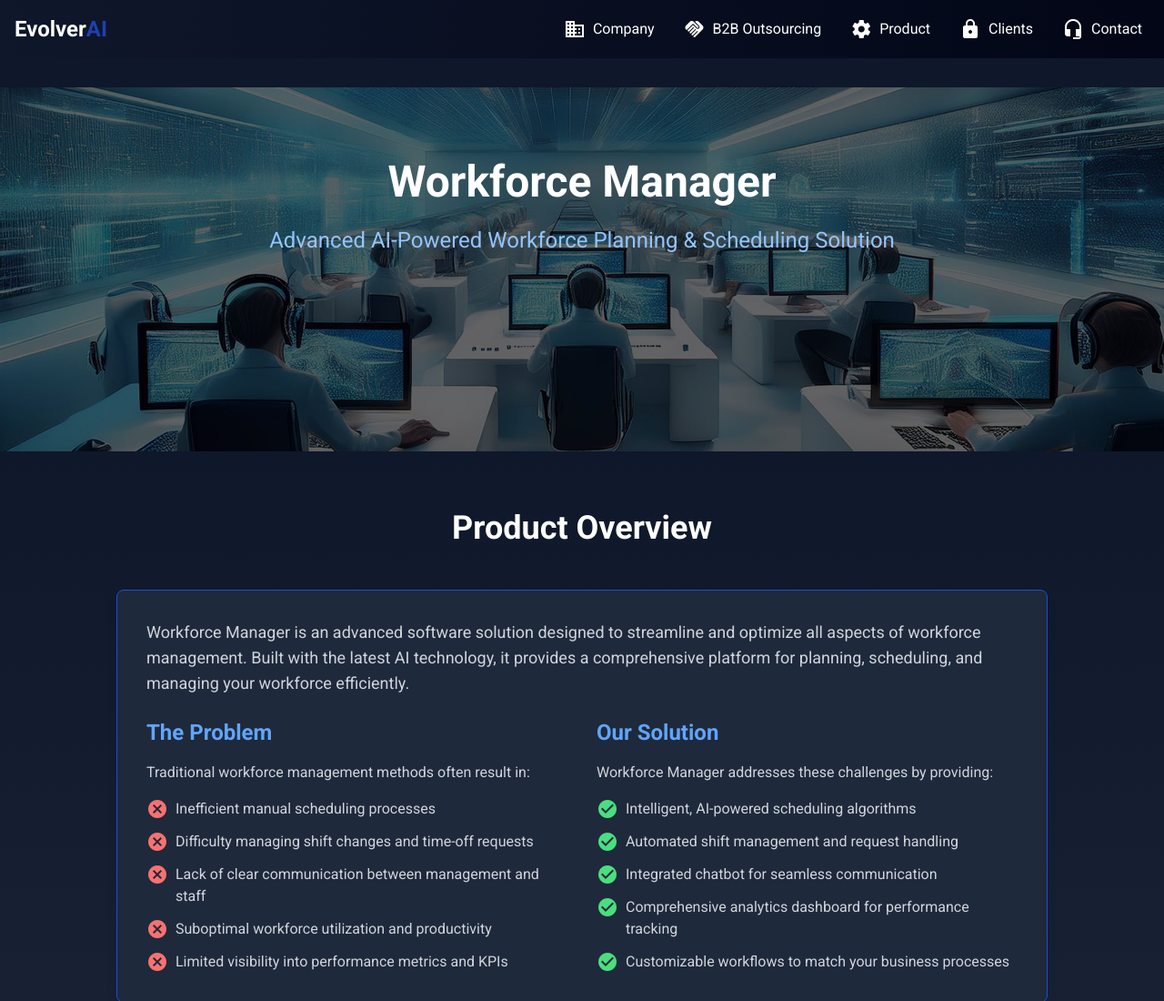
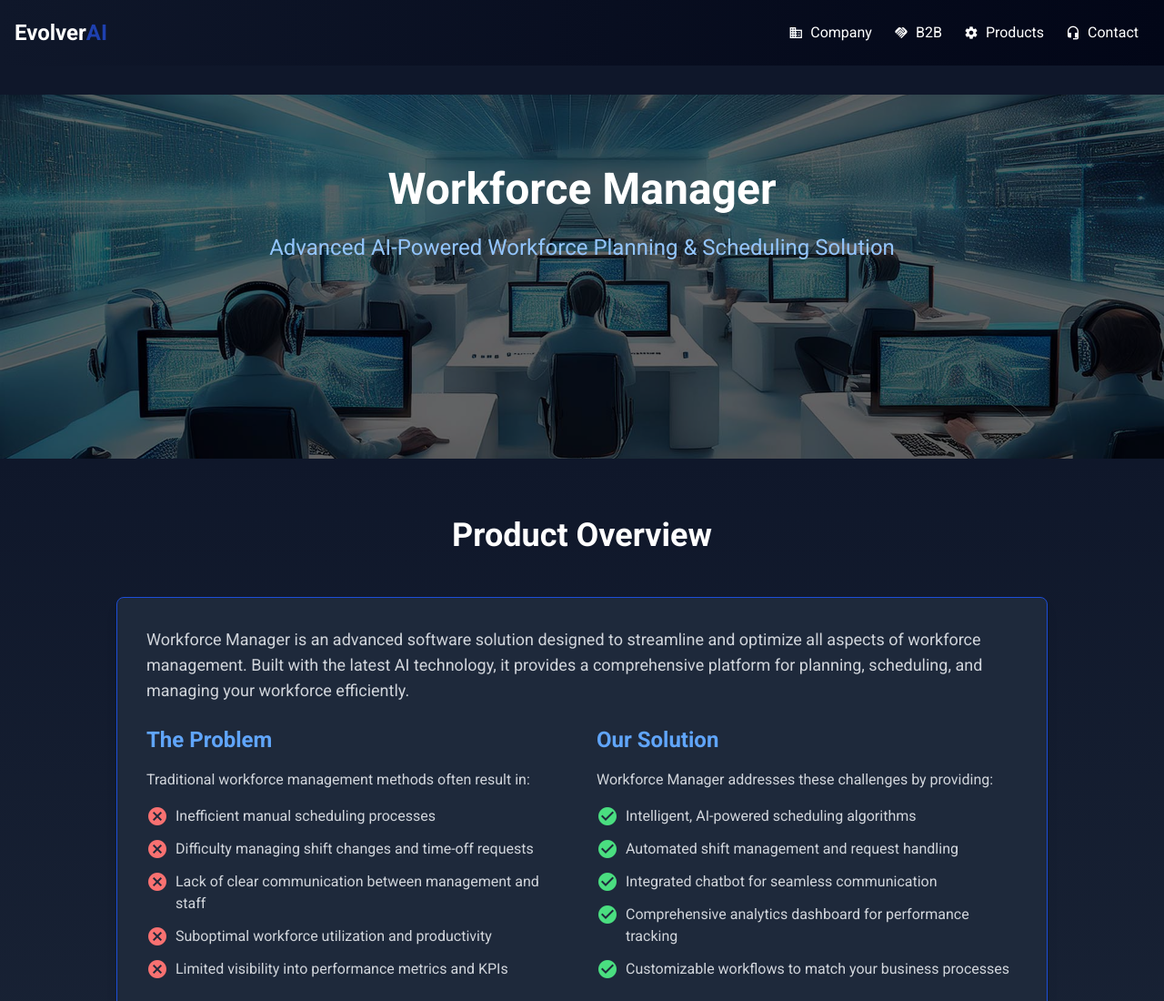
Before and after one commit to EvolverAI/landingpage, a website: page www/more_wfm.html in a window 1280 px wide. Shown: the top 1100 px of the page at 91% size. Drawn offline with nearby package versions, Linux system fonts and the light colour scheme.

Commit message:
Refactor header component references and enhance mobile menu functionality

```diff
--- a/www/components/header.html
+++ b/www/components/header.html
@@ -1,24 +1,21 @@
 <header class="bg-gradient-to-r from-slate-900 to-slate-950 text-white py-4 mb-8 sticky top-0 z-50">
   <div class="container mx-auto px-4 flex justify-between items-center">
     <h1 class="text-2xl font-bold">Evolver<span class="text-blue-800">AI</span></h1>
-  <button id="menu-button" class="md:hidden focus:outline-none">
+    <button id="mobile-menu-button" class="md:hidden focus:outline-none">
       <i class="material-icons md-24">menu</i>
     </button>
-  <nav id="menu" class="hidden md:flex space-x-4">
-    <a href="#company" class="text-white px-2 py-1 hover:underline flex items-center" onclick="scrollToSection(event, 'company')">
-      <i class="material-icons mr-2">business</i> Company
+    <nav id="menu" class="hidden md:flex items-center">
+      <a href="index.html#company" class="text-white px-3 py-2 hover:underline flex items-center whitespace-nowrap" onclick="handleNavigation(event, 'company')">
+        <i class="material-icons text-base leading-none mr-2">business</i>Company
       </a>
-    <a href="#b2b_outsourcing" class="text-white px-2 py-1 hover:underline flex items-center" onclick="scrollToSection(event, 'b2b_outsourcing')">
-      <i class="material-icons mr-2">handshake</i> B2B
+      <a href="index.html#b2b_outsourcing" class="text-white px-3 py-2 hover:underline flex items-center whitespace-nowrap" onclick="handleNavigation(event, 'b2b_outsourcing')">
+        <i class="material-icons text-base leading-none mr-2">handshake</i>B2B
       </a>
-    <a href="#product" class="text-white px-2 py-1 hover:underline flex items-center" onclick="scrollToSection(event, 'product')">
-      <i class="material-icons mr-2">settings</i> Products
+      <a href="index.html#product_wfm" class="text-white px-3 py-2 hover:underline flex items-center whitespace-nowrap" onclick="handleNavigation(event, 'product_wfm')">
+        <i class="material-icons text-base leading-none mr-2">settings</i>Products
       </a>
-    <a href="#" class="text-white px-2 py-1 hover:underline flex items-center" onclick="scrollToSection(event, 'clients')">
-      <i class="material-icons mr-2">lock</i> Clients
-    </a>
-    <a href="#contact" class="text-white px-2 py-1 hover:underline flex items-center" onclick="scrollToSection(event, 'contact')">
-      <i class="material-icons mr-2">headset_mic</i> Contact
+      <a href="index.html#contact" class="text-white px-3 py-2 hover:underline flex items-center whitespace-nowrap" onclick="handleNavigation(event, 'contact')">
+        <i class="material-icons text-base leading-none mr-2">headset_mic</i>Contact
       </a>
     </nav>
   </div>
--- a/www/js/components.js
+++ b/www/js/components.js
@@ -4,33 +4,138 @@
  * This script dynamically loads HTML components into the main page
  */
 
+// Global container for event handlers
+const EvolverAI = {
+  // Store toggle function at module level so it's consistent
+  toggleMobileMenu: null,
+
+  initMobileMenu: function() {
+    const menuButton = document.getElementById('mobile-menu-button');
+    const menu = document.getElementById('menu');
+
+    if (menuButton && menu) {
+      console.log('Mobile menu elements found, setting up event listener');
+
+      // Define the toggle function only once and store it
+      if (!EvolverAI.toggleMobileMenu) {
+        EvolverAI.toggleMobileMenu = function() {
+          console.log('Mobile menu button clicked');
+          menu.classList.toggle('hidden');
+        };
+      }
+
+      // Remove any existing event listeners to prevent duplicates
+      menuButton.removeEventListener('click', EvolverAI.toggleMobileMenu);
+
+      // Add the event listener
+      menuButton.addEventListener('click', EvolverAI.toggleMobileMenu);
+
+      console.log('Mobile menu initialized successfully');
+    } else {
+      console.log('Mobile menu elements not found yet');
+    }
+  }
+};
+
+// Initialize components
 document.addEventListener('DOMContentLoaded', function() {
+  // Store the hash to use after components are loaded
+  const initialHash = window.location.hash ? window.location.hash.substring(1) : null;
+
   // Load all component placeholders
-  document.querySelectorAll('[data-component]').forEach(placeholder => {
+  const placeholders = document.querySelectorAll('[data-component]');
+  let loadedCount = 0;
+
+  // Try to initialize menu as early as possible
+  setTimeout(EvolverAI.initMobileMenu, 50);
+
+  placeholders.forEach(placeholder => {
     const componentName = placeholder.getAttribute('data-component');
     fetch(`components/${componentName}.html`)
       .then(response => response.text())
       .then(html => {
         placeholder.innerHTML = html;
+        loadedCount++;
+
+        // Check if all components are loaded
+        if (loadedCount === placeholders.length) {
+          console.log('All components loaded, initializing mobile menu');
+          // Try multiple times with increasing delays to ensure it catches
+          setTimeout(EvolverAI.initMobileMenu, 100);
+          setTimeout(EvolverAI.initMobileMenu, 300);
+          setTimeout(EvolverAI.initMobileMenu, 500);
+
+          // If we arrived with a hash in the URL, scroll to that section now that components are loaded
+          if (initialHash) {
+            setTimeout(() => {
+              const targetSection = document.getElementById(initialHash);
+              if (targetSection) {
+                targetSection.scrollIntoView({ behavior: 'smooth', block: 'start' });
+              }
+            }, 300); // Small delay to ensure DOM is fully updated
+          }
+        }
       })
       .catch(error => console.error(`Error loading component: ${componentName}`, error));
   });
 
-  // Initialize scroll function (moved from inline script in header)
+  // Initialize scroll function
   window.scrollToSection = function(event, sectionId) {
     event.preventDefault();
     const section = document.getElementById(sectionId);
     if (section) {
       section.scrollIntoView({ behavior: 'smooth', block: 'start' });
+
+      // Close mobile menu when clicking a link (on mobile)
+      if (window.innerWidth < 768) {
+        const menu = document.getElementById('menu');
+        if (menu) menu.classList.add('hidden');
+      }
     }
   };
 
-  // Initialize mobile menu toggle
-  const menuButton = document.getElementById('menu-button');
-  const menu = document.getElementById('menu');
-  if (menuButton && menu) {
-    menuButton.addEventListener('click', () => {
-      menu.classList.toggle('hidden');
+  // Handle navigation between pages
+  window.handleNavigation = function(event, sectionId) {
+    event.preventDefault();
+
+    // Check if we're on the index page
+    const isIndexPage = window.location.pathname.endsWith('index.html') ||
+                        window.location.pathname.endsWith('/') ||
+                        window.location.pathname.split('/').pop() === '';
+
+    if (isIndexPage) {
+      // We're on index.html, use local scrolling
+      scrollToSection(event, sectionId);
+    } else {
+      // We're on another page, navigate to index.html with the anchor
+      window.location.href = `index.html#${sectionId}`;
+    }
+  };
+});
+
+// Try to initialize again once everything is fully loaded
+window.addEventListener('load', function() {
+  console.log('Window fully loaded, initializing mobile menu again');
+  setTimeout(EvolverAI.initMobileMenu, 100);
+  setTimeout(EvolverAI.initMobileMenu, 300);
+  setTimeout(EvolverAI.initMobileMenu, 500);
+});
+
+// Add a mutation observer to detect when the header is added to the DOM
+window.addEventListener('DOMContentLoaded', function() {
+  // Create a mutation observer to watch for changes in the DOM
+  const observer = new MutationObserver(function(mutations) {
+    mutations.forEach(function(mutation) {
+      if (mutation.addedNodes.length) {
+        // Check if our mobile menu button is now in the DOM
+        if (document.getElementById('mobile-menu-button')) {
+          console.log('Mobile menu button detected by observer');
+          EvolverAI.initMobileMenu();
+        }
+      }
     });
-  }
+  });
+
+  // Start observing the document body for DOM changes
+  observer.observe(document.body, { childList: true, subtree: true });
 });
--- a/www/more_wfm.html
+++ b/www/more_wfm.html
@@ -17,7 +17,7 @@
   </head>
   <body class="bg-custom-slate text-gray-200 font-roboto">
     <!-- Header -->
-    <div data-component="wfm/wfm-header"></div>
+    <div data-component="header"></div>
 
     <main>
       <!-- Hero Section -->
```
Also changed, not shown: www/b2b_outsourcing.html (+1 -1 lines), www/index.html (+1 -1 lines), www/more_elysia.html (+1 -1 lines), www/tailwind.css. Lines whose indentation alone changed are shown as unchanged.
